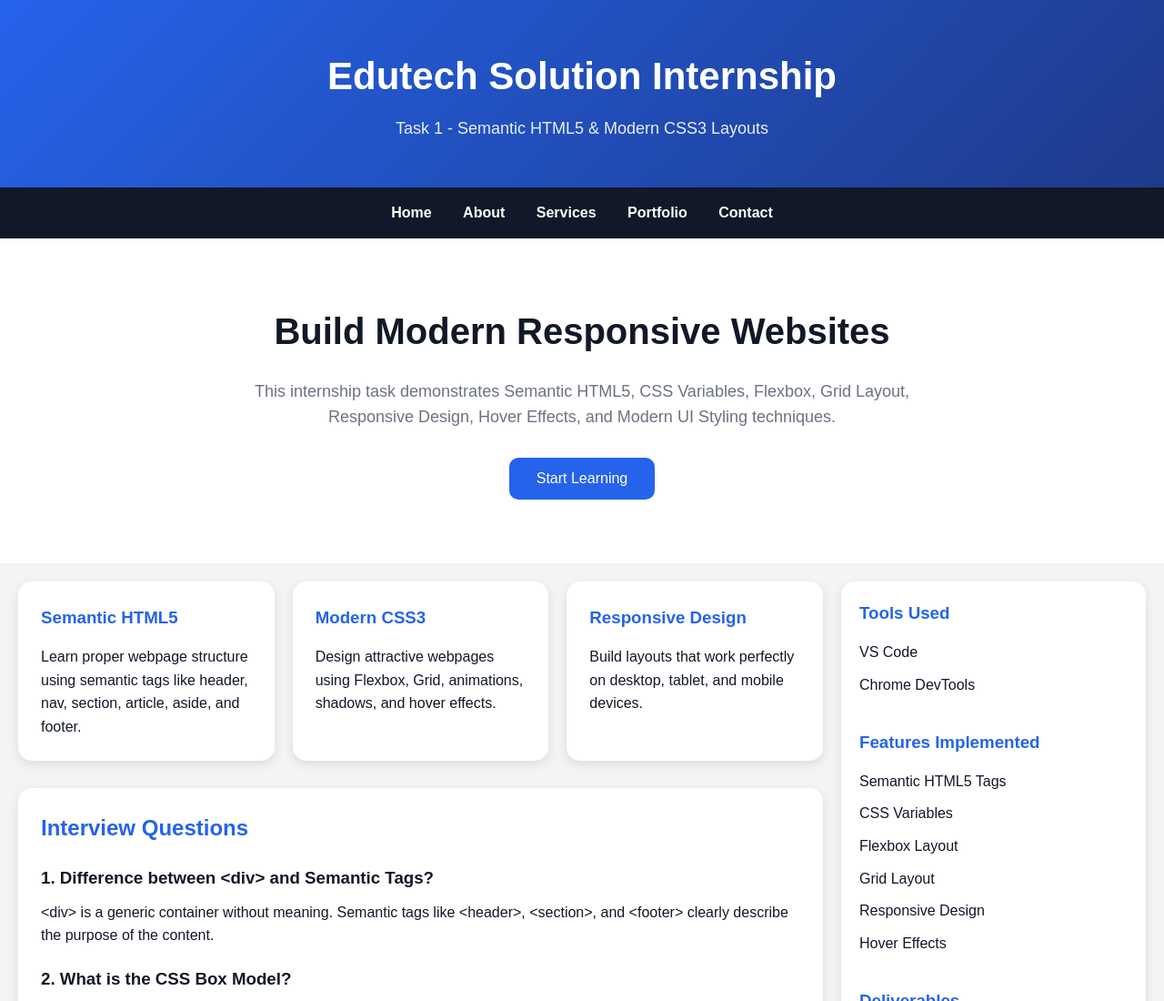
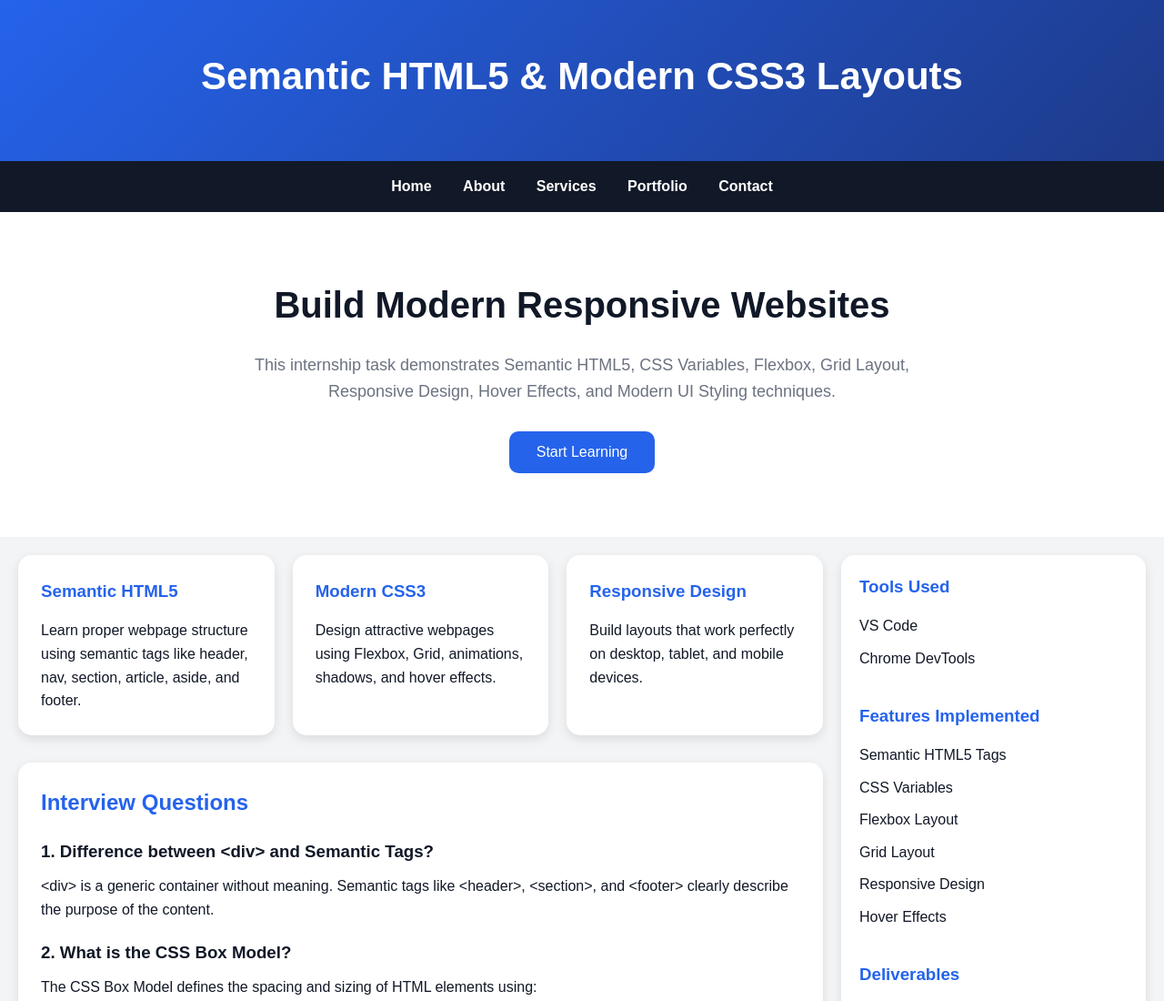
Before and after one commit to ragul28102005/Semantic-HTML5-Modern-CSS3-Layouts, a plain HTML site: page index.html in a window 1280 px wide. Shown: the top 1100 px of the page at 91% size. Drawn offline with Linux system fonts and the light colour scheme.

```diff
--- a/index.html
+++ b/index.html
@@ -13,8 +13,7 @@
 
   <!-- HEADER -->
   <header>
-    <h1>Edutech Solution Internship</h1>
-    <p>Task 1 - Semantic HTML5 & Modern CSS3 Layouts</p>
+    <h1>Semantic HTML5 & Modern CSS3 Layouts</h1>
   </header>
 
   <!-- NAVIGATION -->
```
